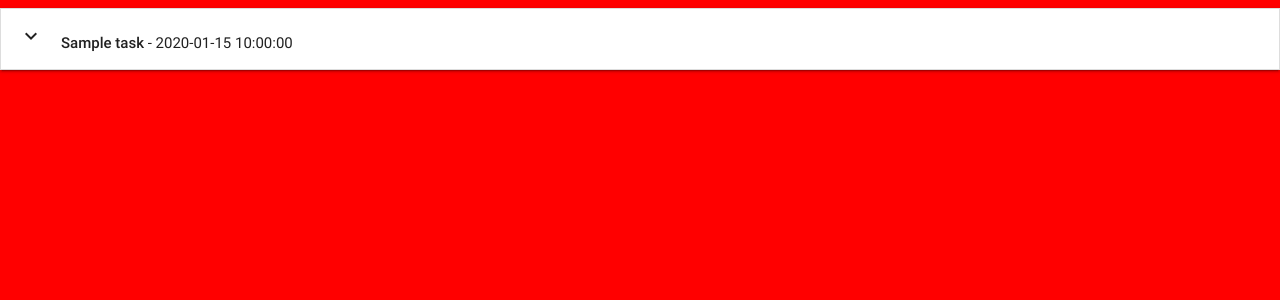
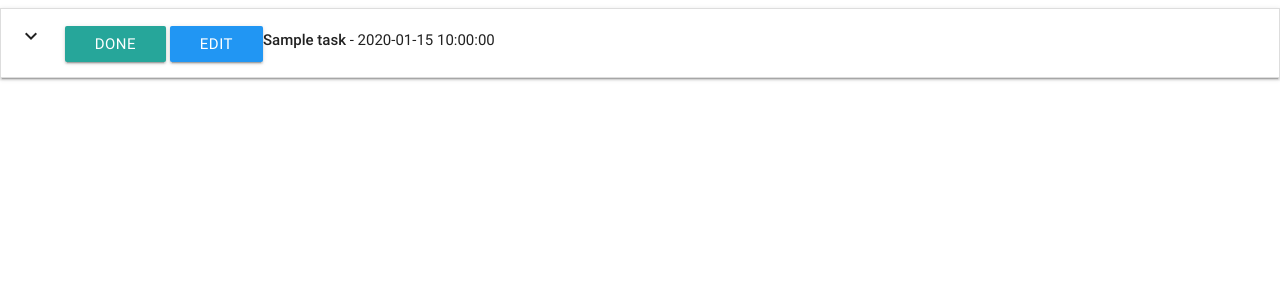
Before and after one commit to rbnphlp/Codeinstitue_templated_tutorials, a Flask app: page / in a window 1280 px wide. Shown: the top 300 px of the page. Run offline with Flask 2, Linux system fonts and the light colour scheme; a database or web service that is not in the repository returns one stand-in record (values such as "Sample title"); some libraries are stand-ins or nearby versions.

Commit message:
Added button styles

```diff
--- a/static/css/style.css
+++ b/static/css/style.css
@@ -1,5 +1,11 @@
-body{
+btn_small {
+    height: 24px;
+    width: 60px;
+    line-height: 24px;
+    margin: 5px 5px;
+    padding: 0 0.5em;
+}
 
-
-    background-color : red;
+.task_header {
+    margin-top: 5px;
 }
--- a/templates/tasks.html
+++ b/templates/tasks.html
@@ -4,9 +4,16 @@
         {% for task in tasks %}
         <li>
             <div class="collapsible-header">
+                <div class="col s3">
+                    <i class="material-icons">expand_more</i>
+                    <a class="waves-effect waves-light btn btn_small">Done</a>
+                    <a class="waves-effect waves-light btn btn_small blue">Edit</a>
 
-                <div class=" task_header col s9">
-                    <i class="material-icons">expand_more</i><strong>{{task.task_name}}</strong> - {{task.due_date}}
+                </div>
+
+
+                <div class="task_header col s9">
+                    <strong>{{task.task_name}}</strong> - {{task.due_date}}
                 </div>
             </div>
             <div class="collapsible-body">
```
